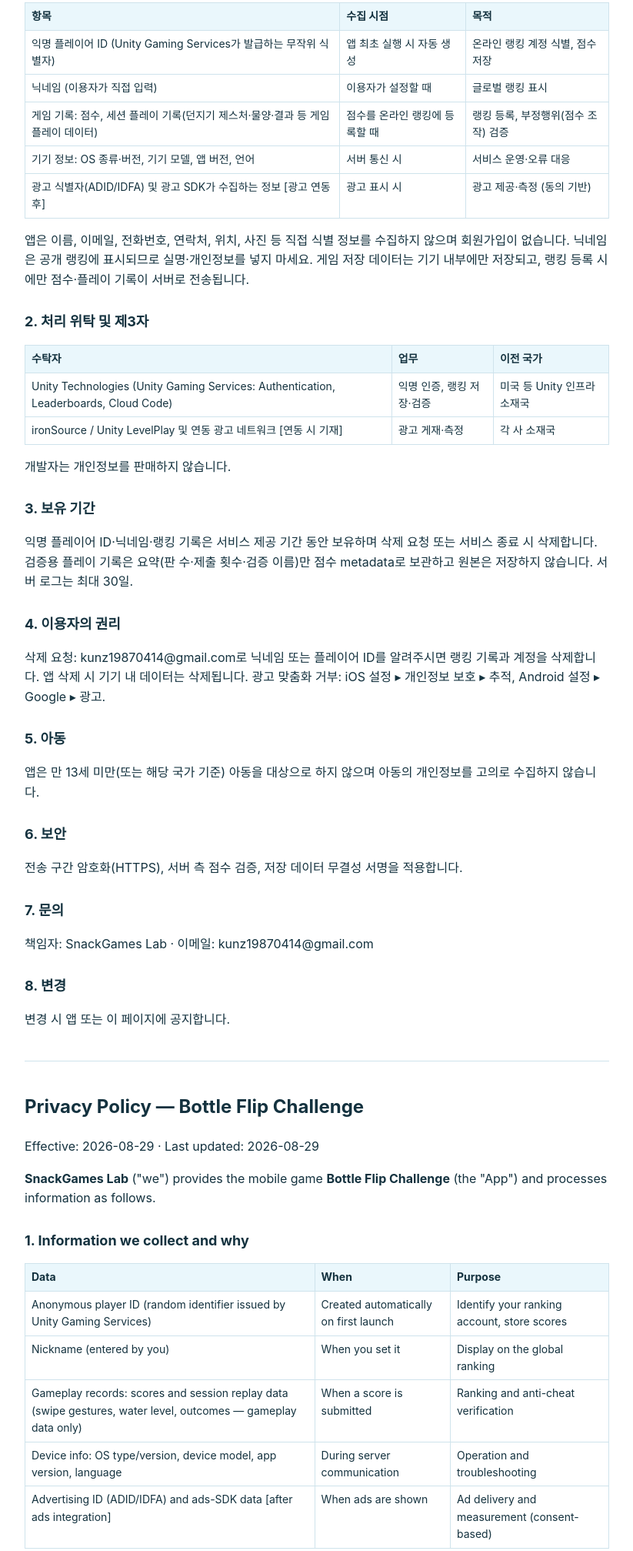
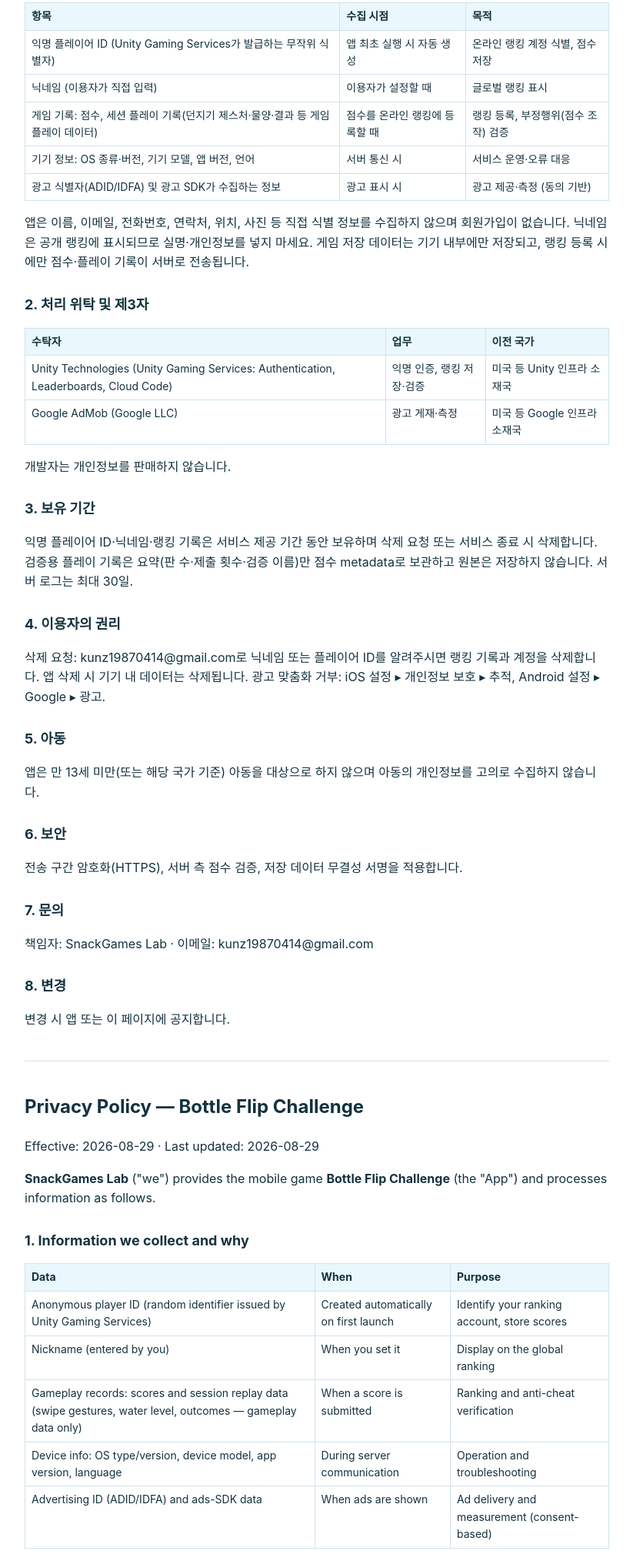
Before and after one commit to tjfqhd/snackgames-legal, a plain HTML site: page privacy.html in a window 1280 px wide. Shown: the part 286-2301 px from the top of the page at 77% size, without its empty margins (228-1051 px from the left). Drawn offline with Linux system fonts and the light colour scheme.

Commit message:
Ads section: Google AdMob confirmed

```diff
--- a/privacy.html
+++ b/privacy.html
@@ -27,12 +27,12 @@
 <tr><td>닉네임 (이용자가 직접 입력)</td><td>이용자가 설정할 때</td><td>글로벌 랭킹 표시</td></tr>
 <tr><td>게임 기록: 점수, 세션 플레이 기록(던지기 제스처·물양·결과 등 게임 플레이 데이터)</td><td>점수를 온라인 랭킹에 등록할 때</td><td>랭킹 등록, 부정행위(점수 조작) 검증</td></tr>
 <tr><td>기기 정보: OS 종류·버전, 기기 모델, 앱 버전, 언어</td><td>서버 통신 시</td><td>서비스 운영·오류 대응</td></tr>
-<tr><td>광고 식별자(ADID/IDFA) 및 광고 SDK가 수집하는 정보 [광고 연동 후]</td><td>광고 표시 시</td><td>광고 제공·측정 (동의 기반)</td></tr></table>
+<tr><td>광고 식별자(ADID/IDFA) 및 광고 SDK가 수집하는 정보</td><td>광고 표시 시</td><td>광고 제공·측정 (동의 기반)</td></tr></table>
 <p>앱은 이름, 이메일, 전화번호, 연락처, 위치, 사진 등 직접 식별 정보를 수집하지 않으며 회원가입이 없습니다. 닉네임은 공개 랭킹에 표시되므로 실명·개인정보를 넣지 마세요. 게임 저장 데이터는 기기 내부에만 저장되고, 랭킹 등록 시에만 점수·플레이 기록이 서버로 전송됩니다.</p>
 <h2>2. 처리 위탁 및 제3자</h2>
 <table><tr><th>수탁자</th><th>업무</th><th>이전 국가</th></tr>
 <tr><td>Unity Technologies (Unity Gaming Services: Authentication, Leaderboards, Cloud Code)</td><td>익명 인증, 랭킹 저장·검증</td><td>미국 등 Unity 인프라 소재국</td></tr>
-<tr><td>ironSource / Unity LevelPlay 및 연동 광고 네트워크 [연동 시 기재]</td><td>광고 게재·측정</td><td>각 사 소재국</td></tr></table>
+<tr><td>Google AdMob (Google LLC)</td><td>광고 게재·측정</td><td>미국 등 Google 인프라 소재국</td></tr></table>
 <p>개발자는 개인정보를 판매하지 않습니다.</p>
 <h2>3. 보유 기간</h2>
 <p>익명 플레이어 ID·닉네임·랭킹 기록은 서비스 제공 기간 동안 보유하며 삭제 요청 또는 서비스 종료 시 삭제합니다. 검증용 플레이 기록은 요약(판 수·제출 횟수·검증 이름)만 점수 metadata로 보관하고 원본은 저장하지 않습니다. 서버 로그는 최대 30일.</p>
@@ -57,12 +57,12 @@
 <tr><td>Nickname (entered by you)</td><td>When you set it</td><td>Display on the global ranking</td></tr>
 <tr><td>Gameplay records: scores and session replay data (swipe gestures, water level, outcomes — gameplay data only)</td><td>When a score is submitted</td><td>Ranking and anti-cheat verification</td></tr>
 <tr><td>Device info: OS type/version, device model, app version, language</td><td>During server communication</td><td>Operation and troubleshooting</td></tr>
-<tr><td>Advertising ID (ADID/IDFA) and ads-SDK data [after ads integration]</td><td>When ads are shown</td><td>Ad delivery and measurement (consent-based)</td></tr></table>
+<tr><td>Advertising ID (ADID/IDFA) and ads-SDK data</td><td>When ads are shown</td><td>Ad delivery and measurement (consent-based)</td></tr></table>
 <p>The App does not collect name, email, phone number, contacts, location, or photos, and has no account registration. Nicknames are public; do not use real names. Save data stays on your device; scores and replays are sent only when submitting to the ranking.</p>
 <h2>2. Processors and third parties</h2>
 <table><tr><th>Processor</th><th>Service</th><th>Location</th></tr>
 <tr><td>Unity Technologies (Unity Gaming Services: Authentication, Leaderboards, Cloud Code)</td><td>Anonymous sign-in, ranking storage and verification</td><td>United States and other Unity regions</td></tr>
-<tr><td>ironSource / Unity LevelPlay and mediated ad networks [fill in when integrated]</td><td>Ad delivery and measurement</td><td>Per network</td></tr></table>
+<tr><td>Google AdMob (Google LLC)</td><td>Ad delivery and measurement</td><td>United States and other Google regions</td></tr></table>
 <p>We do not sell personal information.</p>
 <h2>3. Retention</h2><p>Player ID, nickname and ranking records are kept for the life of the service or until deletion is requested. Only a replay summary (throw count, submission count, verified name) is kept as score metadata; raw replays are not stored. Server logs: up to 30 days.</p>
 <h2>4. Your rights</h2><p>Deletion: email kunz19870414@gmail.com with your nickname or player ID and we will delete your records. Uninstalling deletes on-device data. Opt out of personalized ads in iOS Settings ▸ Privacy ▸ Tracking or Android Settings ▸ Google ▸ Ads.</p>
```
